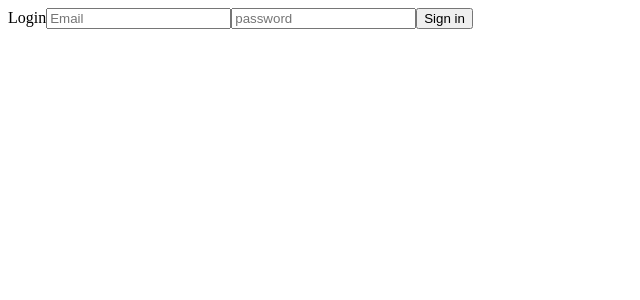
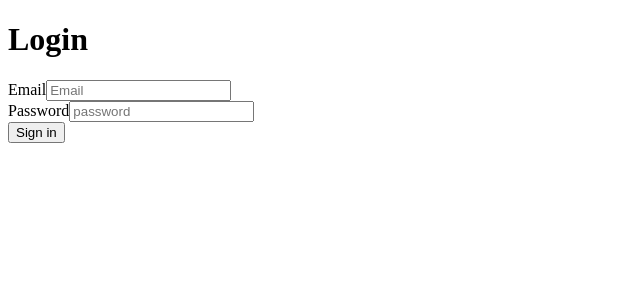
Before and after one commit to NikitaDerevskov/memo-frontend, a React (Create React App) app: page /login in a window 1280 px wide. Shown: the top 300 px of the page, without its empty margins (0-640 px from the left). Built offline with nearby package versions, Linux system fonts and the light colour scheme.

Commit message:
login: add markup

```diff
--- a/src/features/auth/Login.tsx
+++ b/src/features/auth/Login.tsx
@@ -3,6 +3,7 @@ import {
 } from 'react-router-dom';
 import { useState } from 'react';
 import Api from '../../common/api';
+import { PrimaryButton } from '../utils/PrimaryButton';
 
 function Login() {
   const navigate = useNavigate();
@@ -11,24 +12,32 @@ function Login() {
   const [password, setPassword] = useState('');
 
   return (
-    <div className="login">
-      Login
+    <main className="container h-screen flex items-center">
+      <div className="container space-y-4">
+        <h1 className="text-center">Login</h1>
 
+        <div className="flex flex-col items-center space-y-4">
+          <div className="flex flex-col space-y-4">
+            <label htmlFor='email'>Email</label>
             <input
               type="email"
               placeholder="Email"
+              name="email"
               value={email}
               onChange={(e) => setEmail(e.target.value)}
              />
+          </div>
+          <div className="flex flex-col space-y-4">
+            <label htmlFor='password'>Password</label>
             <input
               type="password"
               placeholder="password"
+              name="password"
               value={password}
               onChange={(e) => setPassword(e.target.value)}
             />
-
-      <button onClick={() => {
-        // TODO add error handling
+          </div>
+          <PrimaryButton text="Sign in" onClick={() => {
             Api.login(email, password)
               .then(({ data }: { data: string }) => {
                 /* TODO work with Bearer */
@@ -39,11 +48,10 @@ function Login() {
               .catch((e: any) => {
                 alert(e.response.data);
               });
-      }}
-      >
-        Sign in
-      </button>
+          }}/>
         </div>
+      </div>
+    </main>
   );
 }
 
```
Lines whose indentation alone changed are shown as unchanged.
